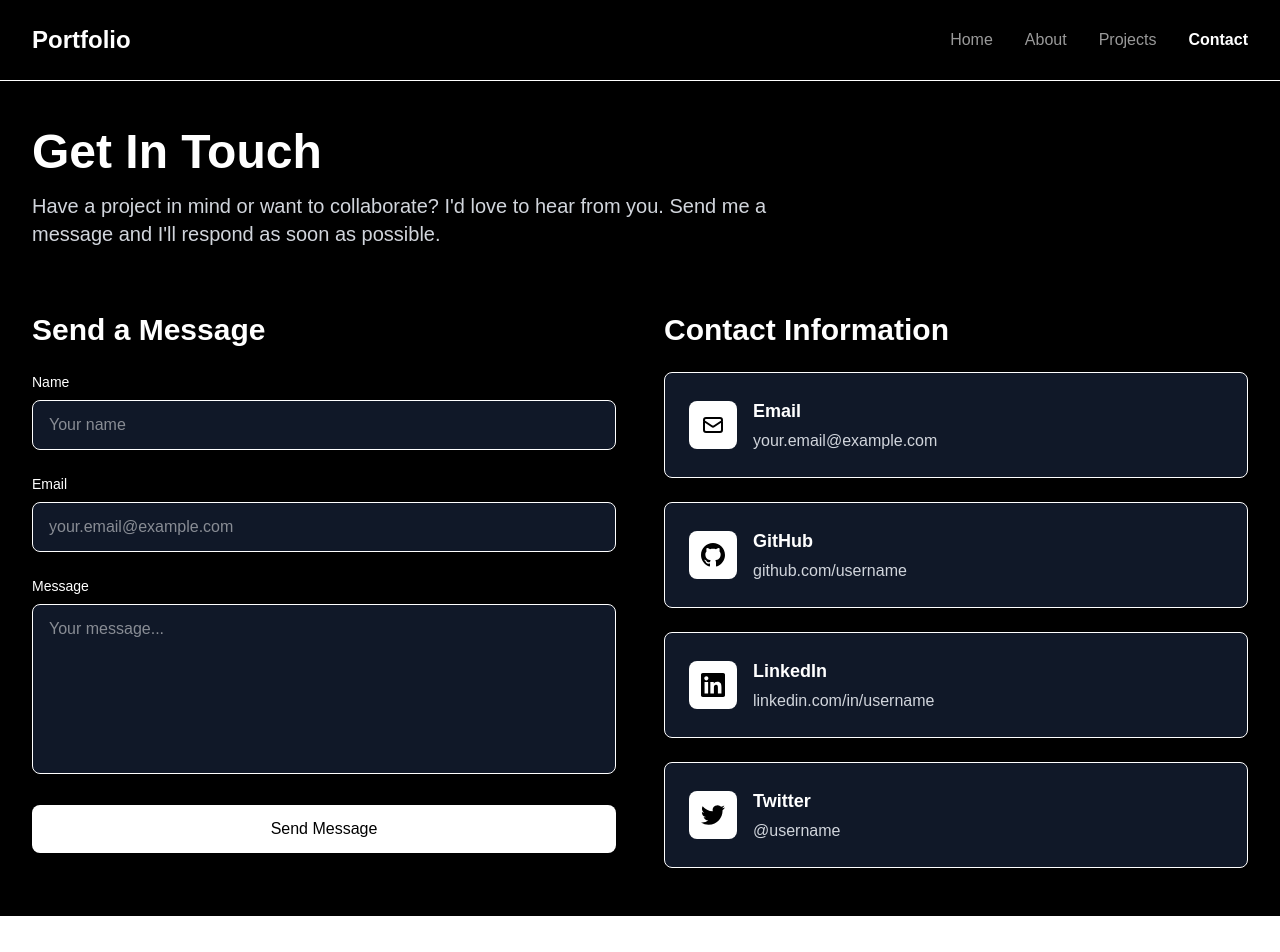
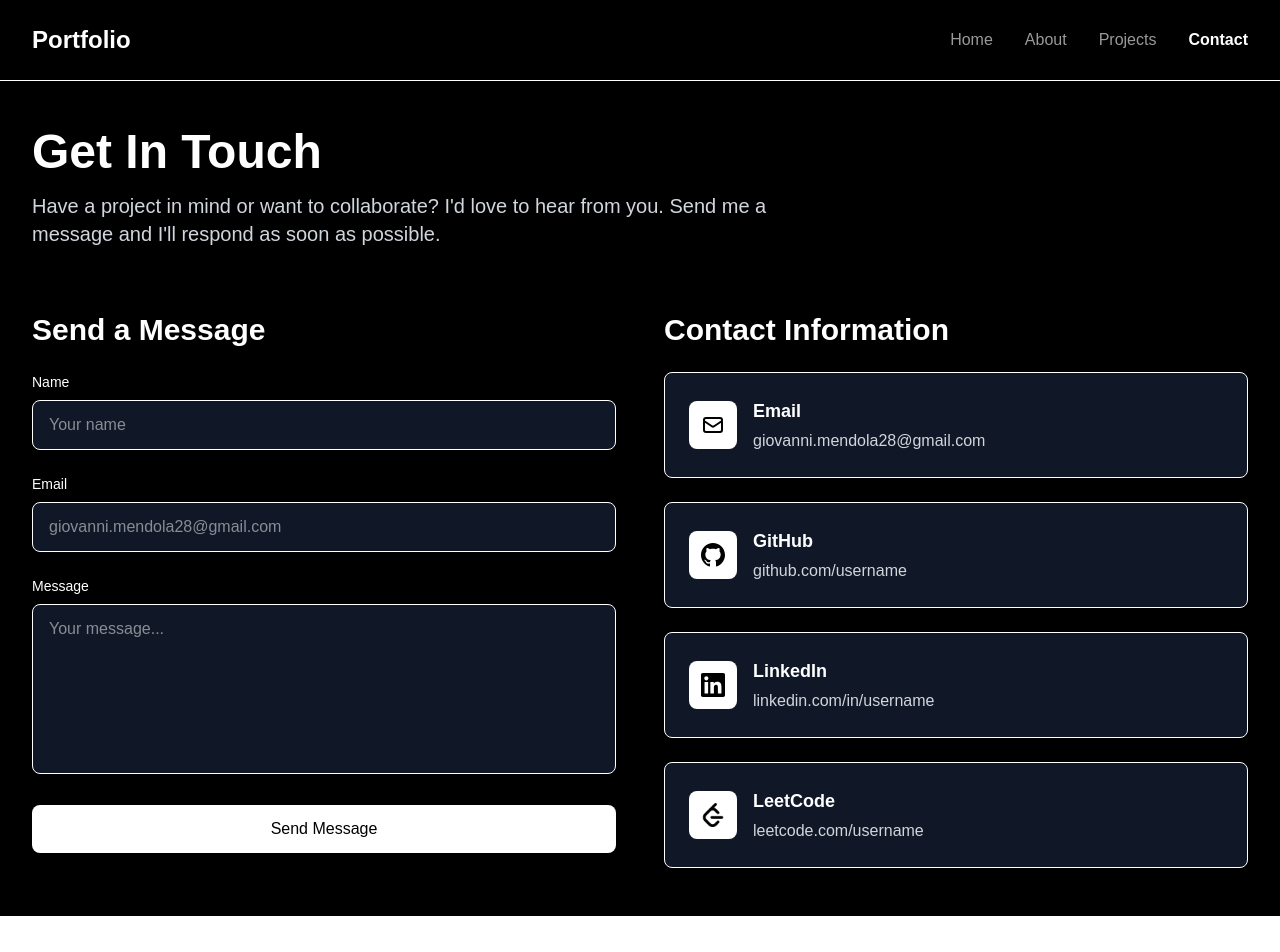
Before and after one commit to im24a-mendolag/portfolio, a Next.js app: page /contact in a window 1280 px wide. Shown: the top 952 px of the page. Built offline with nearby package versions, Linux system fonts and the light colour scheme.

Commit message:
swapped twitter with leetcode

```diff
--- a/app/contact/page.js
+++ b/app/contact/page.js
@@ -182,24 +182,22 @@ export default function Contact() {
 
               <div className="bg-gray-900 border border-white p-6 rounded-lg">
                 <div className="flex items-center gap-4">
-                  <div className="bg-white text-black p-3 rounded-lg">
-                    <svg
+                  <div className="bg-white p-3 rounded-lg flex items-center justify-center">
+                    <img
+                      src="/leetcode_logo.png"
+                      alt="LeetCode"
                       className="w-6 h-6"
-                      fill="currentColor"
-                      viewBox="0 0 24 24"
-                    >
-                      <path d="M23.953 4.57a10 10 0 01-2.825.775 4.958 4.958 0 002.163-2.723c-.951.555-2.005.959-3.127 1.184a4.92 4.92 0 00-8.384 4.482C7.69 8.095 4.067 6.13 1.64 3.162a4.822 4.822 0 00-.666 2.475c0 1.71.87 3.213 2.188 4.096a4.904 4.904 0 01-2.228-.616v.06a4.923 4.923 0 003.946 4.827 4.996 4.996 0 01-2.212.085 4.936 4.936 0 004.604 3.417 9.867 9.867 0 01-6.102 2.105c-.39 0-.779-.023-1.17-.067a13.995 13.995 0 007.557 2.209c9.053 0 13.998-7.496 13.998-13.985 0-.21 0-.42-.015-.63A9.935 9.935 0 0024 4.59z" />
-                    </svg>
+                    />
                   </div>
                   <div>
-                    <h3 className="text-lg font-semibold mb-1">Twitter</h3>
+                    <h3 className="text-lg font-semibold mb-1">LeetCode</h3>
                     <a
-                      href={contactInfo.twitter}
+                      href={contactInfo.leetcode}
                       target="_blank"
                       rel="noopener noreferrer"
                       className="text-gray-300 hover:text-white transition-colors"
                     >
-                      @{contactInfo.twitter.split('/').pop()}
+                      {contactInfo.leetcode.replace('https://', '')}
                     </a>
                   </div>
                 </div>
--- a/components/Footer.js
+++ b/components/Footer.js
@@ -23,22 +23,6 @@ export default function Footer() {
               <path d="M12 0c-6.626 0-12 5.373-12 12 0 5.302 3.438 9.8 8.207 11.387.599.111.793-.261.793-.577v-2.234c-3.338.726-4.033-1.416-4.033-1.416-.546-1.387-1.333-1.756-1.333-1.756-1.089-.745.083-.729.083-.729 1.205.084 1.839 1.237 1.839 1.237 1.07 1.834 2.807 1.304 3.492.997.107-.775.418-1.305.762-1.604-2.665-.305-5.467-1.334-5.467-5.931 0-1.311.469-2.381 1.236-3.221-.124-.303-.535-1.524.117-3.176 0 0 1.008-.322 3.301 1.23.957-.266 1.983-.399 3.003-.404 1.02.005 2.047.138 3.006.404 2.291-1.552 3.297-1.23 3.297-1.23.653 1.653.242 2.874.118 3.176.77.84 1.235 1.911 1.235 3.221 0 4.609-2.807 5.624-5.479 5.921.43.372.823 1.102.823 2.222v3.293c0 .319.192.694.801.576 4.765-1.589 8.199-6.086 8.199-11.386 0-6.627-5.373-12-12-12z" />
             </svg>
           </a>
-          {/* Twitter Icon */}
-          <a
-            href={contactInfo.twitter}
-            target="_blank"
-            rel="noopener noreferrer"
-            className="text-white hover:opacity-80 transition-opacity"
-            aria-label="Twitter"
-          >
-            <svg
-              className="w-5 h-5"
-              fill="currentColor"
-              viewBox="0 0 24 24"
-            >
-              <path d="M23.953 4.57a10 10 0 01-2.825.775 4.958 4.958 0 002.163-2.723c-.951.555-2.005.959-3.127 1.184a4.92 4.92 0 00-8.384 4.482C7.69 8.095 4.067 6.13 1.64 3.162a4.822 4.822 0 00-.666 2.475c0 1.71.87 3.213 2.188 4.096a4.904 4.904 0 01-2.228-.616v.06a4.923 4.923 0 003.946 4.827 4.996 4.996 0 01-2.212.085 4.936 4.936 0 004.604 3.417 9.867 9.867 0 01-6.102 2.105c-.39 0-.779-.023-1.17-.067a13.995 13.995 0 007.557 2.209c9.053 0 13.998-7.496 13.998-13.985 0-.21 0-.42-.015-.63A9.935 9.935 0 0024 4.59z" />
-            </svg>
-          </a>
           {/* LinkedIn Icon */}
           <a
             href={contactInfo.linkedin}
@@ -54,6 +38,20 @@ export default function Footer() {
             >
               <path d="M20.447 20.452h-3.554v-5.569c0-1.328-.027-3.037-1.852-3.037-1.853 0-2.136 1.445-2.136 2.939v5.667H9.351V9h3.414v1.561h.046c.477-.9 1.637-1.85 3.37-1.85 3.601 0 4.267 2.37 4.267 5.455v6.286zM5.337 7.433c-1.144 0-2.063-.926-2.063-2.065 0-1.138.92-2.063 2.063-2.063 1.14 0 2.064.925 2.064 2.063 0 1.139-.925 2.065-2.064 2.065zm1.782 13.019H3.555V9h3.564v11.452zM22.225 0H1.771C.792 0 0 .774 0 1.729v20.542C0 23.227.792 24 1.771 24h20.451C23.2 24 24 23.227 24 22.271V1.729C24 .774 23.2 0 22.222 0h.003z" />
             </svg>
+          </a>
+          {/* LeetCode Icon */}
+          <a
+            href={contactInfo.leetcode}
+            target="_blank"
+            rel="noopener noreferrer"
+            className="hover:opacity-80 transition-opacity"
+            aria-label="LeetCode"
+          >
+            <img
+              src="/leetcode_logo.png"
+              alt="LeetCode"
+              className="w-5 h-5 invert"
+            />
           </a>
           {/* Email Icon */}
           <a
--- a/data/contact.js
+++ b/data/contact.js
@@ -1,6 +1,6 @@
 export const contactInfo = {
-  email: 'your.email@example.com',
+  email: 'giovanni.mendola28@gmail.com',
   github: 'https://github.com/username',
   linkedin: 'https://linkedin.com/in/username',
-  twitter: 'https://twitter.com/username',
+  leetcode: 'https://leetcode.com/username',
 };
```
Also changed, not shown: public/leetcode_logo.png (added).
